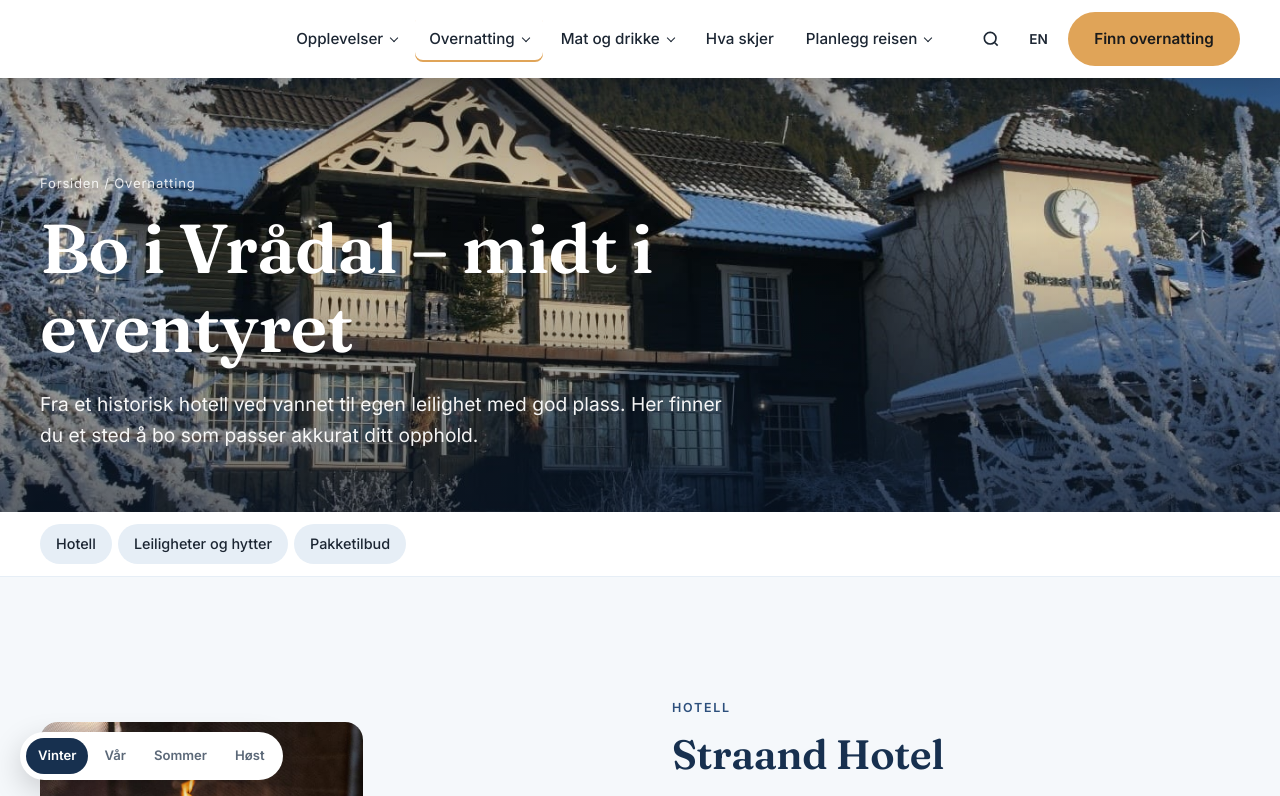
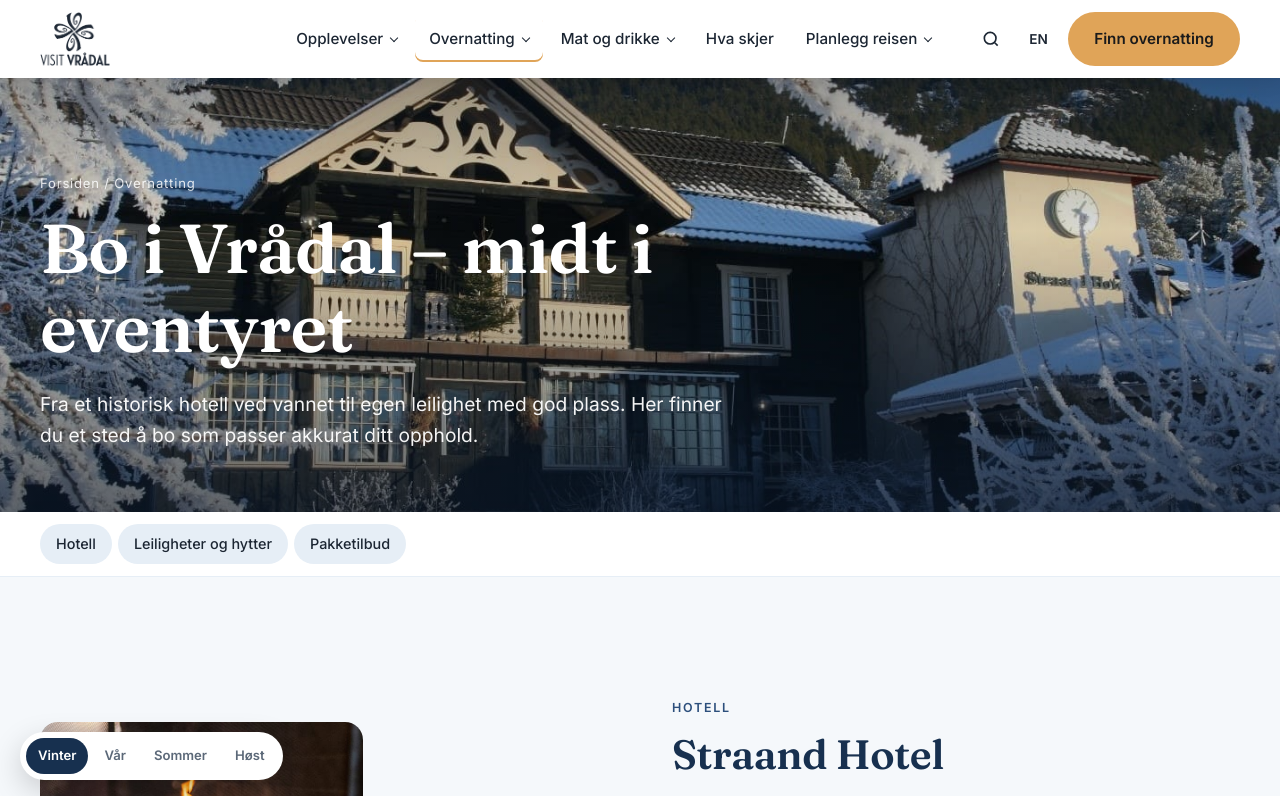
Before and after one commit to SheralinBettrday/visitvraadal, a plain HTML site: page overnatting.html in a window 1280 px wide. Shown: the top 796 px of the page. Drawn offline with Linux system fonts and the light colour scheme.

Commit message:
Nytt Visit Vrådal-logo (3/3)

```diff
--- a/css/style.css
+++ b/css/style.css
@@ -40,8 +40,12 @@ p { margin: 0 0 1em; }
 .site-header.is-solid { background: var(--c-surface); color: var(--c-ink); box-shadow: 0 2px 20px rgba(0,0,0,.08); }
 .nav { display: flex; align-items: center; gap: 28px; height: 78px; }
 .logo { display: flex; align-items: center; gap: 10px; text-decoration: none; font-family: "Fraunces", serif; font-size: 1.45rem; font-weight: 600; letter-spacing: -.01em; }
-.logo svg { width: 34px; height: 34px; }
-.logo small { display: block; font-family: "Inter", sans-serif; font-size: .62rem; letter-spacing: .2em; text-transform: uppercase; font-weight: 500; opacity: .8; margin-top: -4px; }
+/* Logo: PNG brukt som maske, så fargen følger tekstfargen (hvit over hero, mørk på hvit header) */
+.logo-mark { display: block; height: 60px; aspect-ratio: 600 / 460; background: currentColor;
+  -webkit-mask: url("../media/logo-visitvraadal.png") center / contain no-repeat;
+          mask: url("../media/logo-visitvraadal.png") center / contain no-repeat;
+  transition: height .3s; }
+.site-header.is-solid .logo-mark { height: 54px; }
 .menu { display: flex; gap: 4px; list-style: none; margin: 0 0 0 auto; padding: 0; }
 .menu > li { position: relative; }
 .menu > li > a { display: block; padding: 10px 14px; text-decoration: none; font-weight: 500; font-size: .95rem; border-radius: 8px; }
@@ -278,6 +282,5 @@ p { margin: 0 0 1em; }
   .event-row { grid-template-columns: 76px 1fr; gap: 16px; }
 }
 
-/* Logo: "Visit" lidt lettere enn "Vrådal" */
-.logo-visit { font-weight: 500; opacity: .85; }
-@media (max-width: 380px) { .logo { font-size: 1.25rem; } }
+.site-footer .logo-mark { height: 104px; margin-bottom: 8px; }
+@media (max-width: 600px) { .logo-mark, .site-header.is-solid .logo-mark { height: 50px; } }
```
